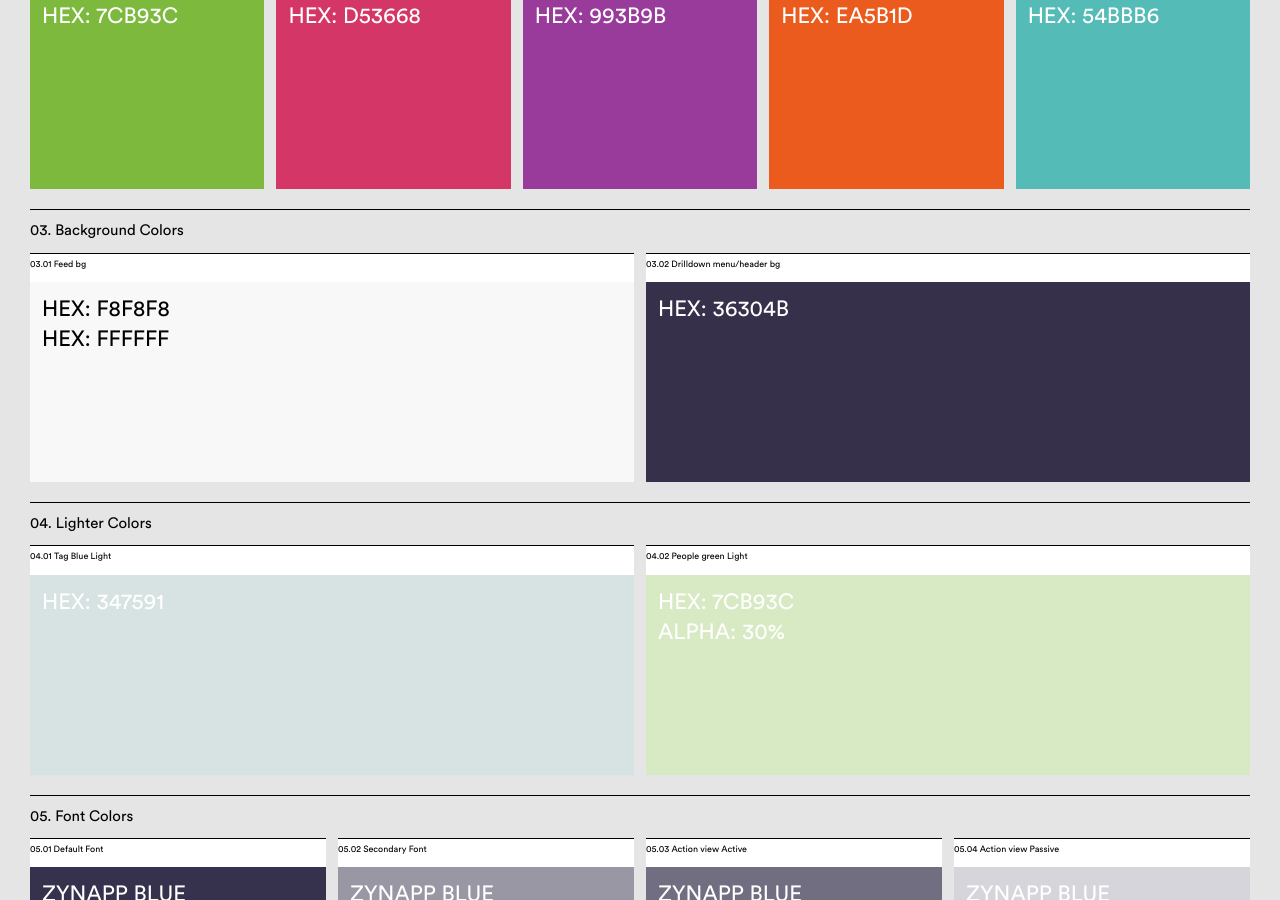
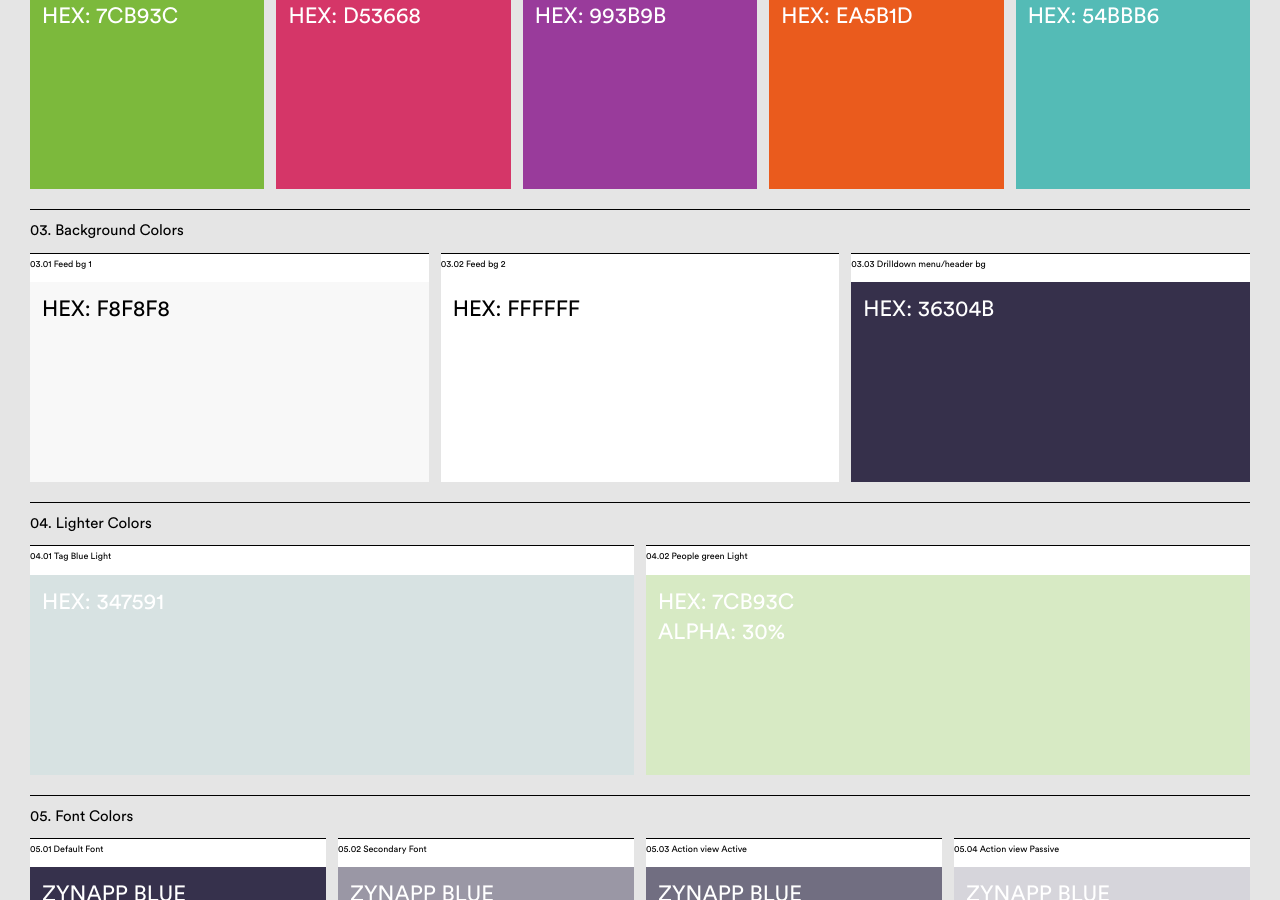
Before and after one commit to kristoffernolgren/zynapp, a Jekyll site: the page built from profile.html, in a window 1280 px wide and 900 px high, scrolled down 515 px. Built offline with Jekyll 4.4.1, drawn with Linux system fonts in a browser that asks for light colours.

Commit message:
feed-colors

```diff
--- a/profile.html
+++ b/profile.html
@@ -60,8 +60,12 @@
 	<h1 class="profile__section__header">Background Colors</h1>
 	<div class="container__profile__subsection">
 		<div class="profile__subsection">
-			<h2 class="profile__subsection__header">Feed bg</h2>
-			<p class="profile__subsection__color" style="background: #f8f8f8; color: black;">Hex: F8F8F8<br />Hex: FFFFFF</p>
+			<h2 class="profile__subsection__header">Feed bg 1</h2>
+			<p class="profile__subsection__color" style="background: #f8f8f8; color: black;">Hex: F8F8F8</p>
+		</div>
+		<div class="profile__subsection">
+			<h2 class="profile__subsection__header">Feed bg 2</h2>
+			<p class="profile__subsection__color" style="background: #fff; color: black;">Hex: FFFFFF</p>
 		</div>
 		<div class="profile__subsection">
 			<h2 class="profile__subsection__header">Drilldown menu/header bg</h2>
```
